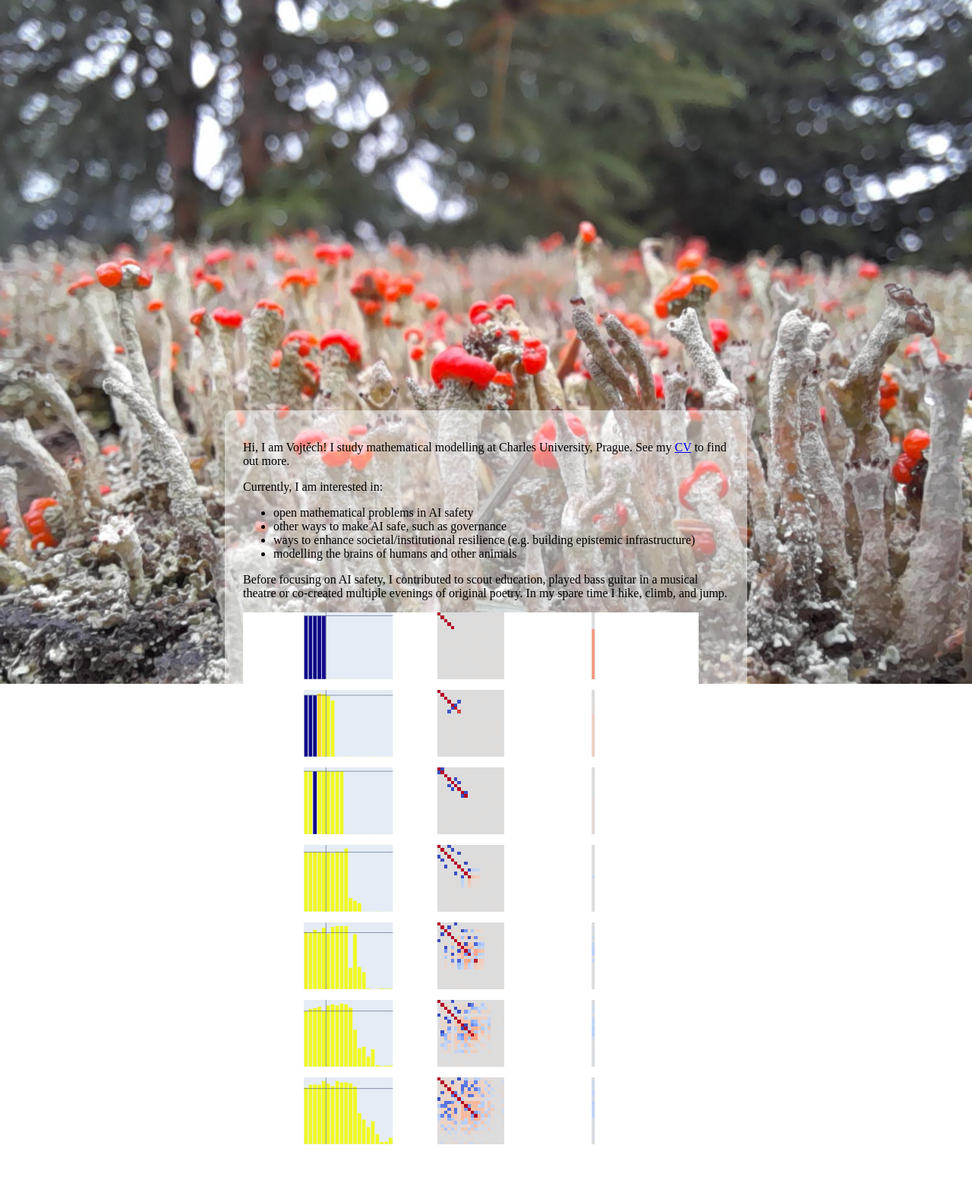
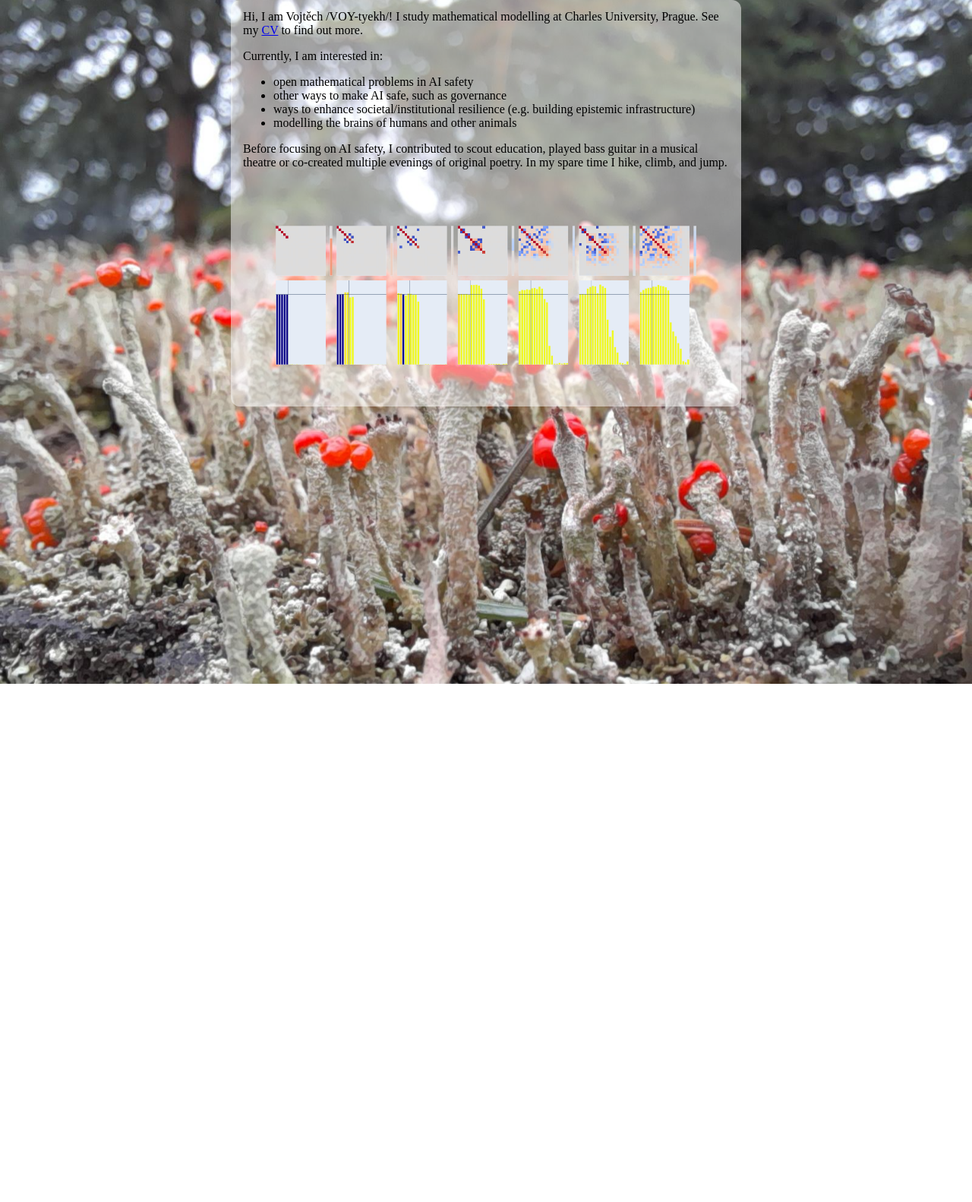
Before and after one commit to ikny/ikny.github.io, a Jekyll site: the page built from index.md, in a window 1280 px wide. Shown: the whole page at 76% size. Built offline with Jekyll 4.4.1, drawn with Linux system fonts in a browser that asks for light colours; our own code applies the rules of GitHub Pages for plain Markdown files; after the commit the page ends 900 px from its top, so only the background shows below that.

Commit message:
change toy models pic, update style

```diff
--- a/assets/style.css
+++ b/assets/style.css
@@ -9,17 +9,21 @@ body::before {
 body {
   margin: 0;
   padding: 0 1rem 2rem;   /* side gutter on phones */
-  padding-top: 60vh;       /* fallback for old browsers */
-  padding-top: 60svh;      /* "small viewport height": avoids jumping when the phone's address bar hides */
 }
 
 main {
   max-width: 40rem;        /* about 65 characters per line, a good reading width */
   margin: 0 auto;          /* centres the column on wide screens */
-  padding: 1.5rem;
+  padding-top: 0.8rem;
+  padding-left: 1rem;
+  padding-right: 1rem;
+  padding-bottom: 0.5rem;
   background: rgba(255, 255, 255, 0.5);  /* semi-transparent panel */
   border-radius: 12px;
 }
+
+main > :first-child { margin-top: 0; } /* otherwise the top margin is too large */
+main > :last-child  { margin-bottom: 0; }
 
 img {
   max-width: 100%;         /* without this, a large image overflows on phones */
--- a/index.md
+++ b/index.md
@@ -1,4 +1,4 @@
-Hi, I am Vojtěch! I study mathematical modelling at Charles University, Prague. See my [CV](https://ikny.github.io/Vojtěch_Mikula_CV.pdf) to find out more.
+Hi, I am Vojtěch /VOY-tyekh/! I study mathematical modelling at Charles University, Prague. See my [CV](https://ikny.github.io/Vojtěch_Mikula_CV.pdf) to find out more.
 
 Currently, I am interested in:
 - open mathematical problems in AI safety
```
Also changed, not shown: assets/toy_models_replicated.png.
